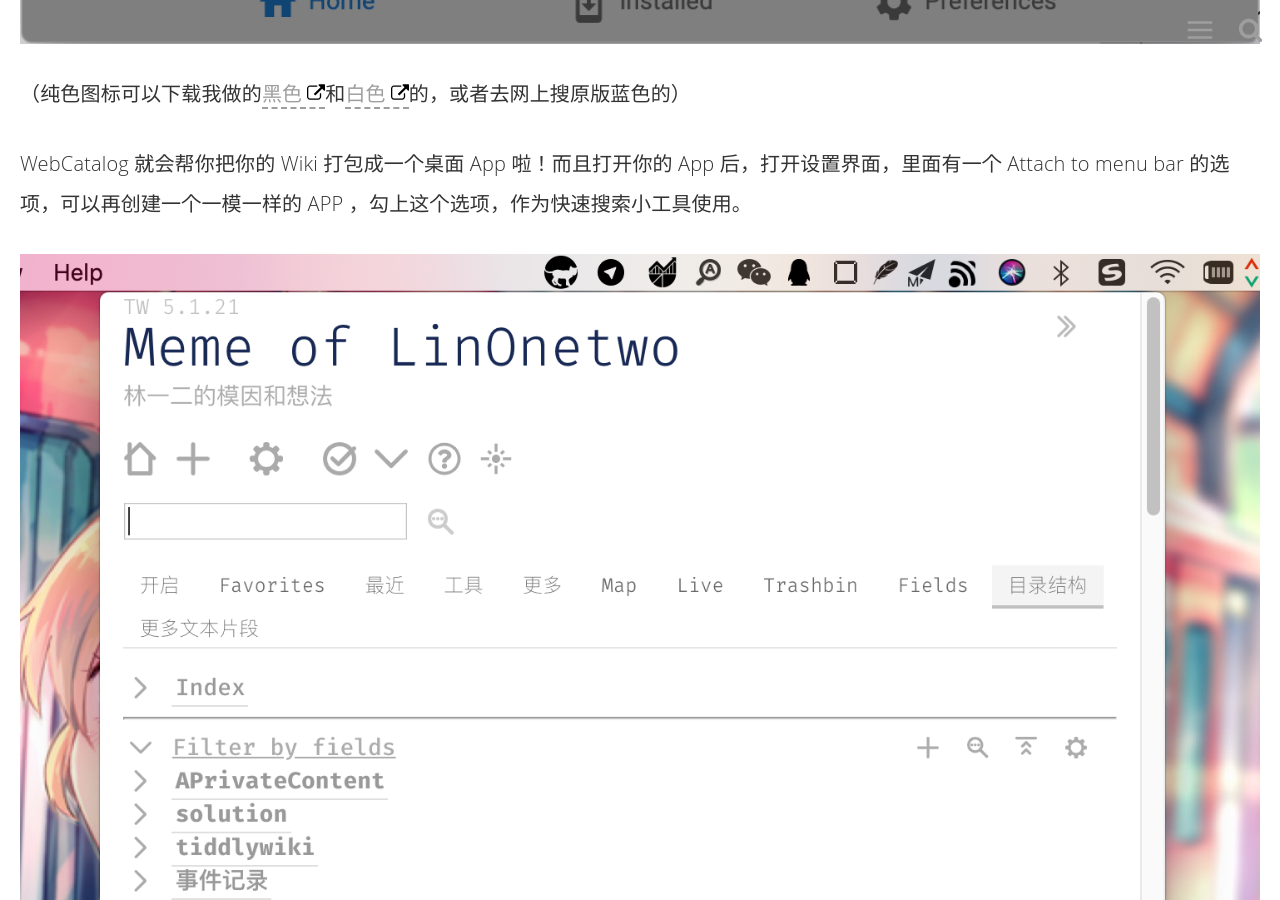
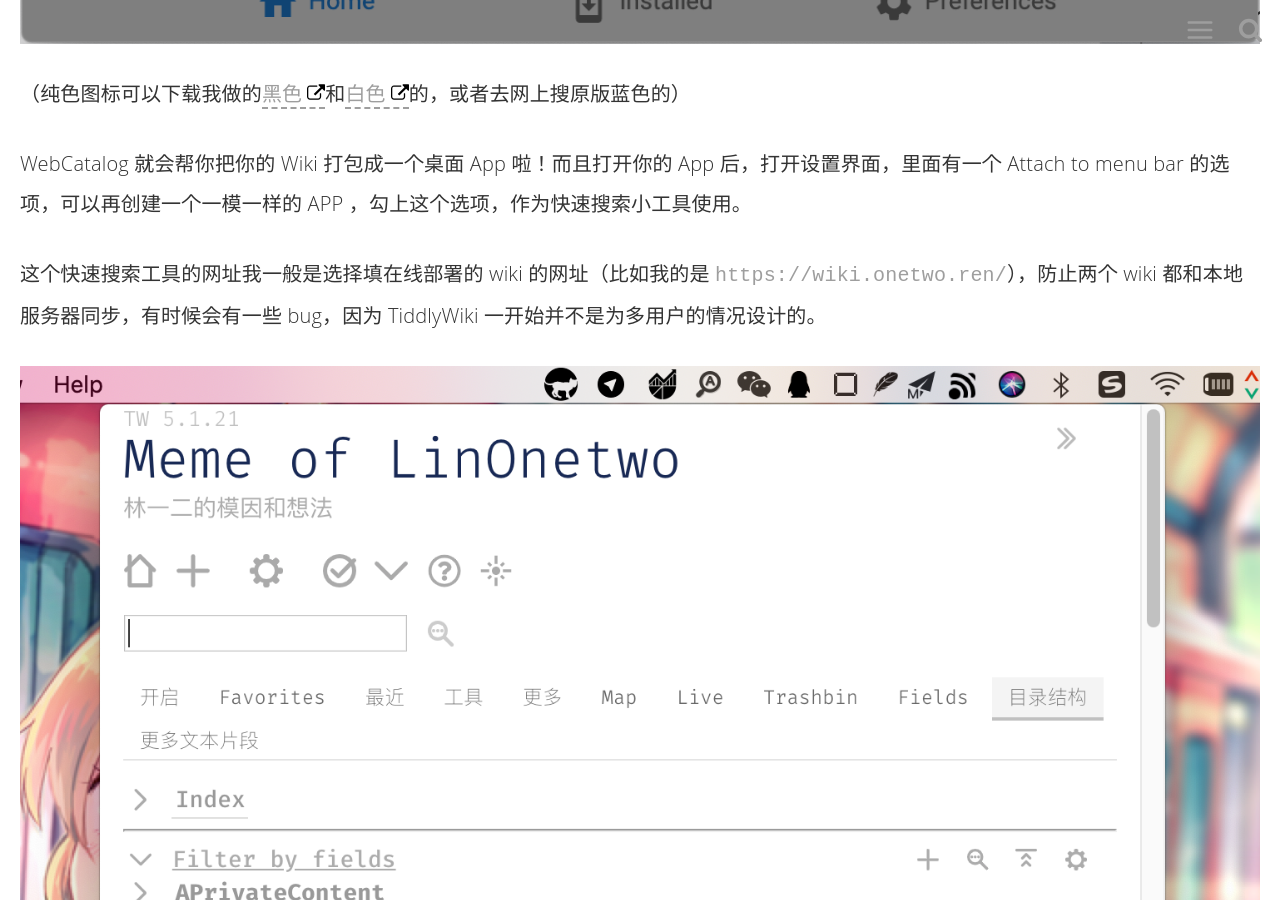
Before and after one commit to linonetwo/linonetwo.github.io, a Jekyll site: the page built from _posts/2020-04-13-用tiddlywiki替代notion和evernote管理知识.md, in a window 1280 px wide and 900 px high, scrolled down 7886 px. Built offline with Jekyll 4.4.1, drawn with Linux system fonts in a browser that asks for light colours; comment, search, counter and statistics services are not loaded.

Commit message:
Update 2020-04-13-用tiddlywiki替代notion和evernote管理知识.md

```diff
--- a/_posts/2020-04-13-用tiddlywiki替代notion和evernote管理知识.md
+++ b/_posts/2020-04-13-用tiddlywiki替代notion和evernote管理知识.md
@@ -66,6 +66,8 @@
 （纯色图标可以下载我做的[黑色](https://github.com/linonetwo/Meme-of-LinOnetwo/blob/7033fc1e1ca60f4e825d4fb8dc5fc79b5bcffd3b/MemeOfLinonetwo/tiddlers/TiddlyWikiIconBlack.png)和[白色](https://github.com/linonetwo/Meme-of-LinOnetwo/blob/7033fc1e1ca60f4e825d4fb8dc5fc79b5bcffd3b/MemeOfLinonetwo/tiddlers/TiddlyWikiIconWhite.png)的，或者去网上搜原版蓝色的）
 
 WebCatalog 就会帮你把你的 Wiki 打包成一个桌面 App 啦！而且打开你的 App 后，打开设置界面，里面有一个 Attach to menu bar 的选项，可以再创建一个一模一样的 APP ，勾上这个选项，作为快速搜索小工具使用。
+
+这个快速搜索工具的网址我一般是选择填在线部署的 wiki 的网址（比如我的是 `https://wiki.onetwo.ren/`），防止两个 wiki 都和本地服务器同步，有时候会有一些 bug，因为 TiddlyWiki 一开始并不是为多用户的情况设计的。
 
 ![截图 - Tiddlywiki 桌面应用：目录栏快速搜索小工具](https://raw.githubusercontent.com/linonetwo/linonetwo.github.io/master/assets/img/posts/tiddlywiki/menubar-tiddlywiki-quick-search-tool.png)
 
```
